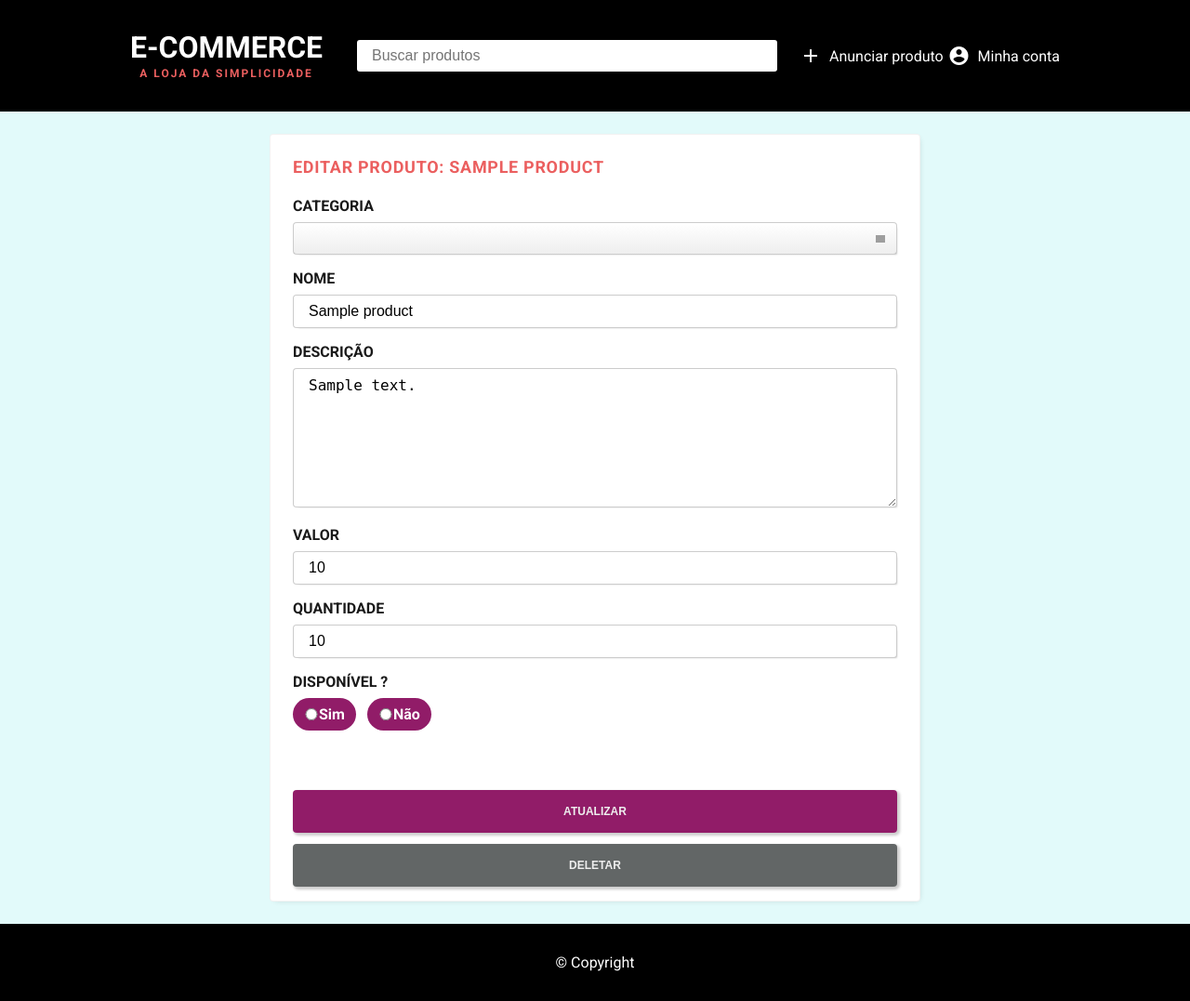
After one commit to edu-rm/e-commerce, a Node server app: template src/app/views/products/edit.njk in a window 1280 px wide. The commit adds this page. Shown: the whole page at 93% size. Run offline with Node 20, Linux system fonts and the light colour scheme; the template is opened without the code that fills it: most values are stand-ins (such as "Sample title", 1, 10 or a date in 2020); lists and menus that the app fills with data are empty; grey boxes are pictures that could not be loaded.

Commit message:
Product edit form is showing data

```diff
--- a/db.sql
+++ b/db.sql
@@ -1,7 +1,7 @@
 CREATE TABLE "products" (
   "id" SERIAL PRIMARY KEY,
-  "category_id" int UNIQUE,
-  "user_id" int UNIQUE,
+  "category_id" int ,
+  "user_id" int ,
   "name" text NOT NULL,
   "description" text NOT NULL,
   "old_price" integer,
--- a/public/style.css
+++ b/public/style.css
@@ -1,8 +1,8 @@
 @import url('https://fonts.googleapis.com/css?family=Roboto:300,400,500,700,900&display=swap');
 
 :root{
-  --primary-color: #66ff33;
-  --secondary-color: #8a0c5e;
+  --primary-color: rgb(235, 95, 95) ;
+  --secondary-color: #8a0c5eee;
 }
 *{
   margin: 0;
@@ -19,7 +19,7 @@ html,body{
 
 body{
   font-family: 'Roboto', 'sans-serif';
-  background-color: #FFFFE0;
+  background-color: #e2fafa;
 }
 
 .container{
@@ -54,12 +54,19 @@ body{
 }
 
 .button:hover{
-  background-color: #8a0c5eee;
+  background-color: #8a0c5e;
+}
+
+button.delete{
+  background-color: rgb(98, 102, 102);
+}
+button.delete:hover{
+  background-color: red;
 }
 
 /*HEADER*/
 header, footer{
-  background-color: black;
+  background-color: rgb(0, 0, 0);
   color: white;
 
   width: 100%;
@@ -84,12 +91,12 @@ header div.container a{
 .logo h1{
   color: white;
   font-size: 32px;
-  line-height: 40px;
+  line-height: px;
   text-transform: uppercase;
 }
 
 .logo h2{
-  color:var(--primary-color) ;
+  color: rgb(235, 95, 95) ;
   font-size: 12px;
   line-height: 18px;
   letter-spacing: 2px;
@@ -128,11 +135,11 @@ nav.primary ul li a i{
 
 /*FORM CADASTRO CREATE*/
 
-section form{
+.container.form{
   background-color: white;
 
-  padding: 36px 24px;
-  margin:32px auto;
+  padding: 3px 24px;
+  margin: 24px auto;
 
   box-shadow: 2px 2px 7px -4px rgba(0,0,0,0.2);
   border: 1px solid rgba(0,0,0,0.05);
@@ -143,13 +150,13 @@ section form{
 }
 
  section.form .header h3{
-   font-size: 16px;
+   font-size: 18px;
    line-height: 24px;
    letter-spacing: 0.7px;
    text-transform: uppercase;
    font-weight: bold;
-   color:var(--secondary-color);
-   margin-bottom: 13px;
+   color:rgb(235, 95, 95) ;
+   margin: 20px auto;
  }
 
  .fields .item{
@@ -168,8 +175,7 @@ section form{
  form .item input[type="text"],
  form .item input[type="number"],
  form .item textarea,
- form .item select,
- form .item input[type="radio"]{
+ form .item select{
   width: 100%;
   padding: 8px 16px;
   box-shadow: 3px 3px 2px -3px rgba(0,0,0,0.2);
@@ -197,10 +203,16 @@ section form{
   display: flex;
   align-items: center;
  }
- form .item:last-child div span{
-  display: inline;
-  padding-right: 32px;
-  margin: 8px 0;
+ form .item span{
+  background-color: #8a0c5eee;
+  padding: 8px 12px;
+  margin-right: 12px;
+  color: rgb(255, 255, 255);
+  font-weight: bold;
+  border-radius: 20px;
+  display: grid;
+  grid-template-columns: 1em 1fr;
+  align-items: center;
  }
 
  form .item textarea{
--- /dev/null
+++ b/src/app/views/products/edit.njk
@@ -0,0 +1,37 @@
+{% extends "layout.njk" %}
+
+
+
+{% block content %}
+  <section class="container form">
+    <form method="POST" action="/products?_method=PUT">
+
+
+      <div class="header">
+        <h3>Editar produto: {{ product.nome }}</h3>
+      </div>
+
+      <div class="fields">
+        {% include 'products/fields.njk' %}
+      </div>
+
+      <input type="hidden" name="id" value="{{ product.id }}">
+
+      <button class="button edit" type="submit">Atualizar</button>
+    </form>
+
+    <form action="/products?_method=DELETE" method="POST">
+      <input type="hidden" name="id" value="{{ product.id }}">
+      <button
+        class="button delete"
+        script="return window.confirm('Deseja mesmo deletar este item?')"
+      >
+        Deletar
+      </button>
+    </form>
+
+  </section>
+
+
+
+{% endblock content %}
--- a/src/app/views/products/fields.njk
+++ b/src/app/views/products/fields.njk
@@ -29,9 +29,7 @@
 <div class="item">
   <div>Descrição</div>
     <div>
-      <textarea name="description">
-        {{ product.description }}
-      </textarea>
+      <textarea name="description">{{ product.description }}</textarea>
     </div>
 </div>
 
@@ -68,21 +66,23 @@
   <div>
     <span>
       <input
+      id="op"
       type="radio"
       name="status"
       value="1"
       {% if product.status == 1 %}
       checked
-      {% endif %}>Sim
+      {% endif %}><label for="op">Sim</label>
     </span>
     <span>
       <input
+      id="op2"
       type="radio"
       name="status"
       value="0"
       {% if product.status == 0 %}
       checked
-      {% endif %}>Não
+      {% endif %}><label for="op2">Não</label>
     </span>
   </div>
 </div>
--- a/src/config/db.js
+++ b/src/config/db.js
@@ -6,5 +6,5 @@ module.exports = new Pool({
     password : 'toor',
     host: 'localhost',
     port: 5432,
-    database : 'e-commerce'
+    database : 'ecommerce'
 })
--- a/src/routes.js
+++ b/src/routes.js
@@ -9,7 +9,7 @@ routes.get('/products/create', ProductController.create )
 
 routes.post('/products', ProductController.post)
 
-
+routes.get('/products/:id/edit', ProductController.edit)
 //alias
 routes.get('/ads/create', function(req, res){
   return res.redirect("/products/create")
```
Also changed, not shown: src/app/controllers/ProductController.js (+17 -2 lines), src/app/models/Product.js (+9 -4 lines), src/lib/utils.js (+6 -3 lines).
